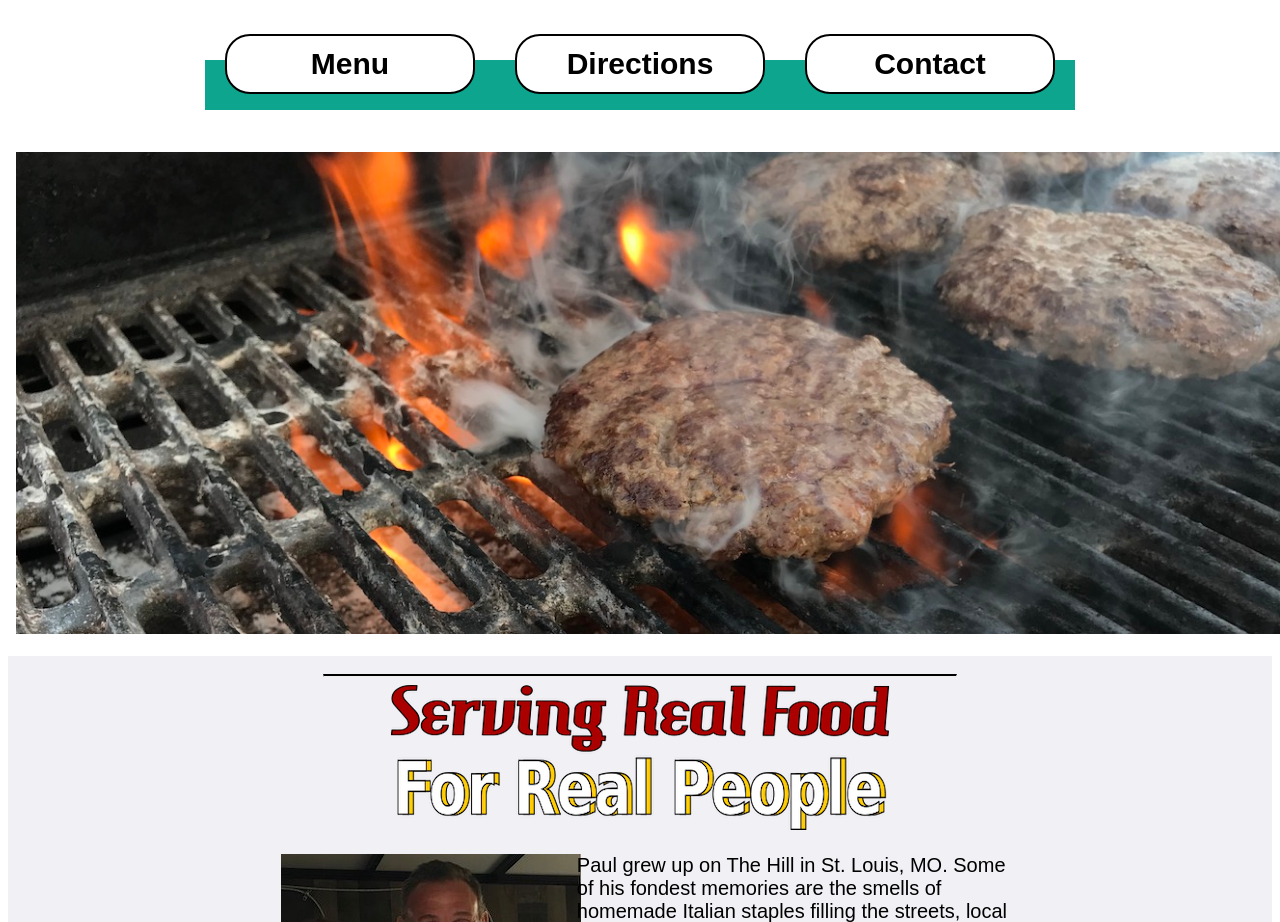
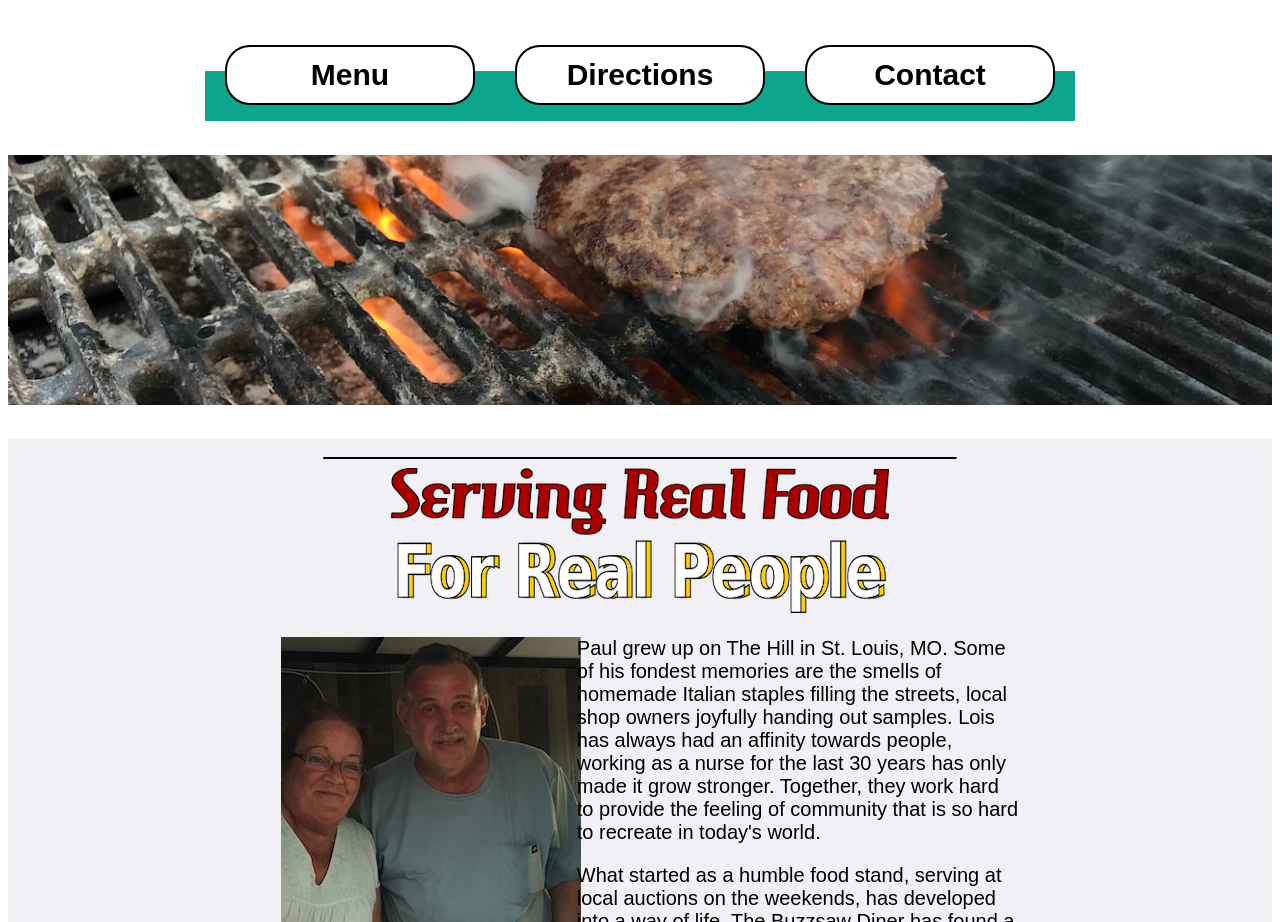
Before and after one commit to MariahLightfoot/TheBuzzsawDiner, an Angular app: page / in a window 1280 px wide. Shown: the part 1120-2042 px from the top of the page. Built offline with nearby package versions, Linux system fonts and the light colour scheme.

Commit message:
trying to get burger image to be full width again

```diff
--- a/src/app/relief-picture/relief-picture.component.css
+++ b/src/app/relief-picture/relief-picture.component.css
@@ -1,11 +1,8 @@
-html, body{
-    height: 100%;
+#burgerPicture {
     width: 100%;
+    height: 250px;
+    object-fit: cover;
+    object-position: bottom right;
+    padding-bottom: 30px;
+    padding-top: 30px;
 }
-
-img {
-    width: 100%;
-    padding-top: 30px;
-    padding-bottom: 10px;
-
-}
--- a/src/app/relief-picture/relief-picture.component.html
+++ b/src/app/relief-picture/relief-picture.component.html
@@ -1,5 +1,4 @@
-<body>
+
     <div class="frontPageBurgerPicture">
-        <img src="assets/img/IMG-2912.jpg" alt="Owner Paul cooking a burger.">
+        <img id="burgerPicture" src="assets/img/IMG-2912.jpg" alt="Owner Paul cooking a burger.">
     </div>
-</body>
```
Also changed, not shown: src/assets/img/about-us-italian-inspired.png.
